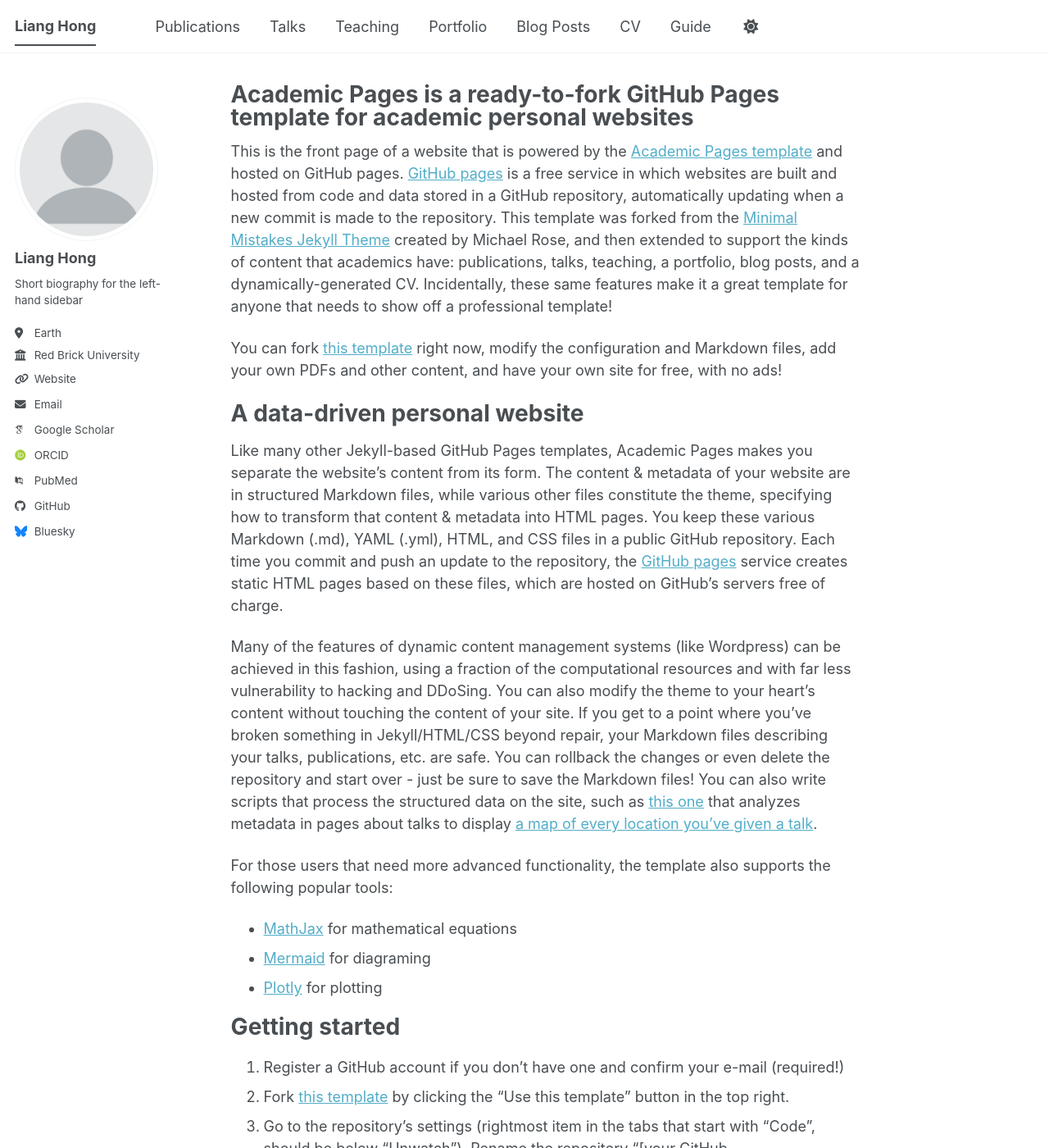
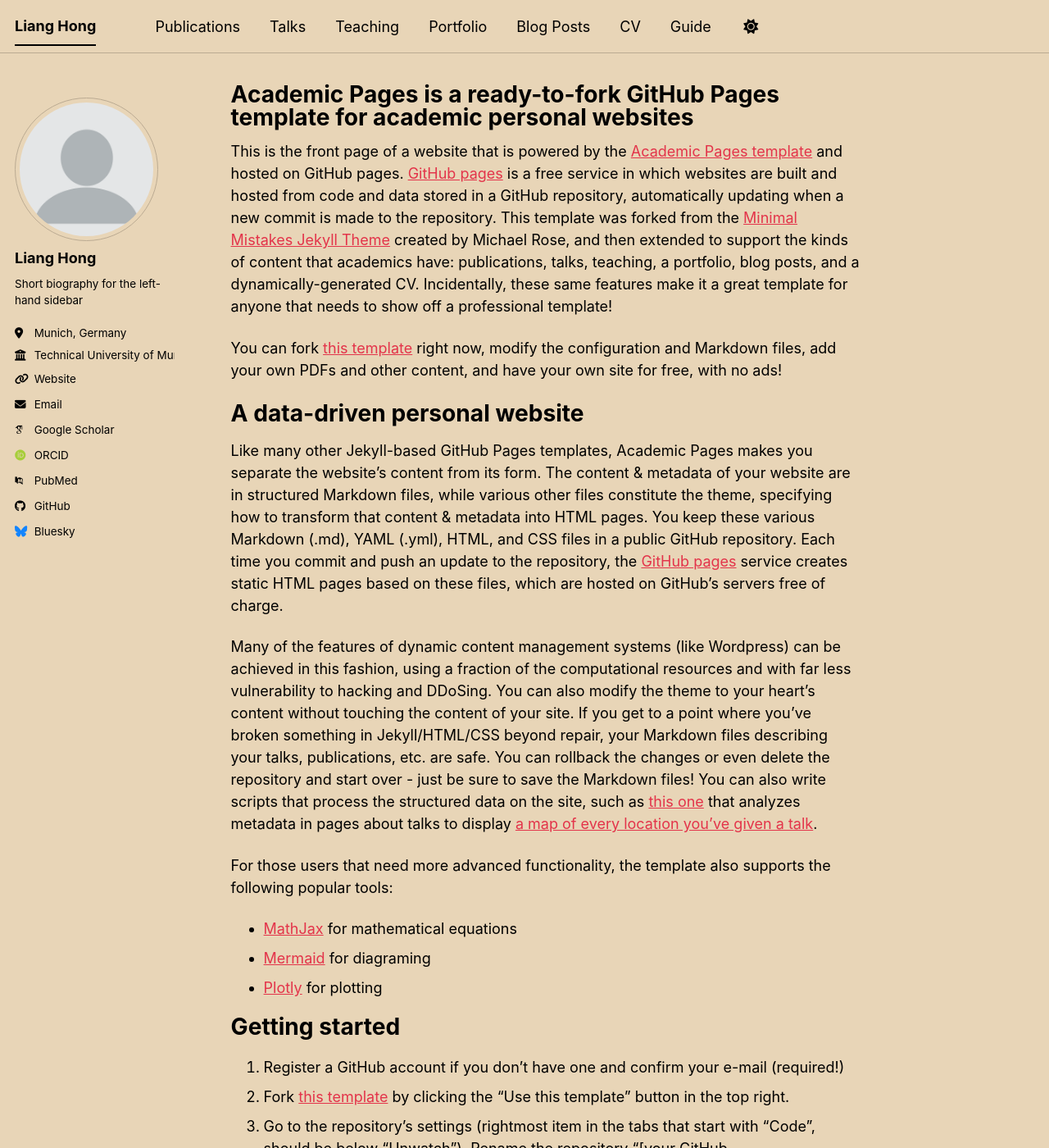
Before and after one commit to Liianne/Liianne.github.io, a Jekyll site: the page built from _pages/about.md, in a window 1280 px wide and 1400 px high. Shown: the whole window at 82% size. Built offline with Jekyll 4.4.1, drawn with Linux system fonts in a browser that asks for light colours; some web fonts are replaced; a script bundle is joined from its source files by our own code; library files that are not in the unit come from our copies.

Commit message:
Update _config.yml

```diff
--- a/_config.yml
+++ b/_config.yml
@@ -8,7 +8,7 @@
 
 # Basic Site Settings
 locale                   : "en-US"
-site_theme               : "default" # The available themes options are "default", "air", "sunrise", "mint", "dirt" and "contrast"
+site_theme               : "sunrise" # The available themes options are "default", "air", "sunrise", "mint", "dirt" and "contrast"
 title                    : "Liang Hong"
 title_separator          : "-"
 name                     : &name "Liang Hong"
@@ -27,10 +27,10 @@
   name             : "Liang Hong"
   pronouns         : # example: "she/her"
   bio              : "Short biography for the left-hand sidebar"
-  location         : "Earth"
-  employer         : "Red Brick University"
+  location         : "Munich, Germany"
+  employer         : "Technical University of Munich"
   uri              : "https://liianne.github.io/"
-  email            : "none@example.org"
+  email            : "liang.hong@tum.de"
 
   # Academic websites
   academia         : # URL
```
